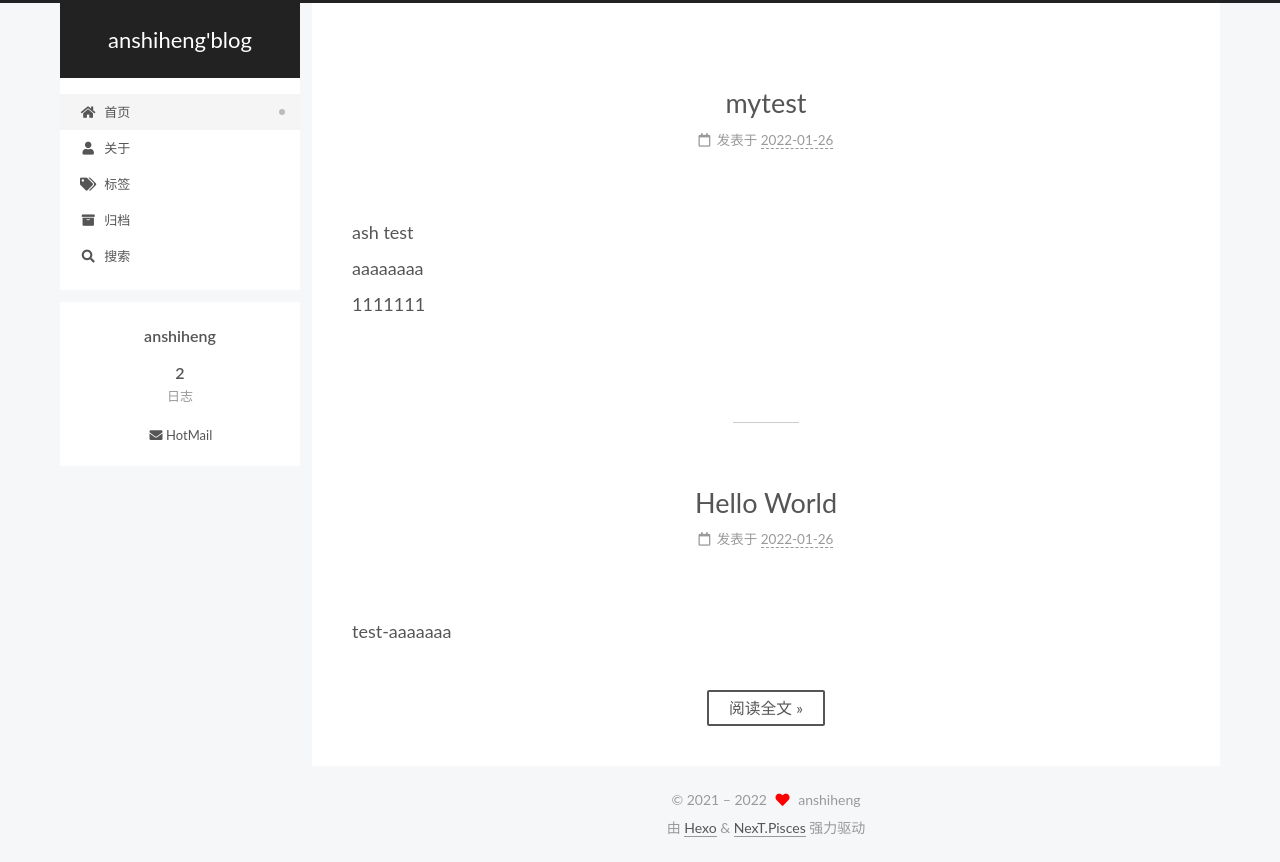
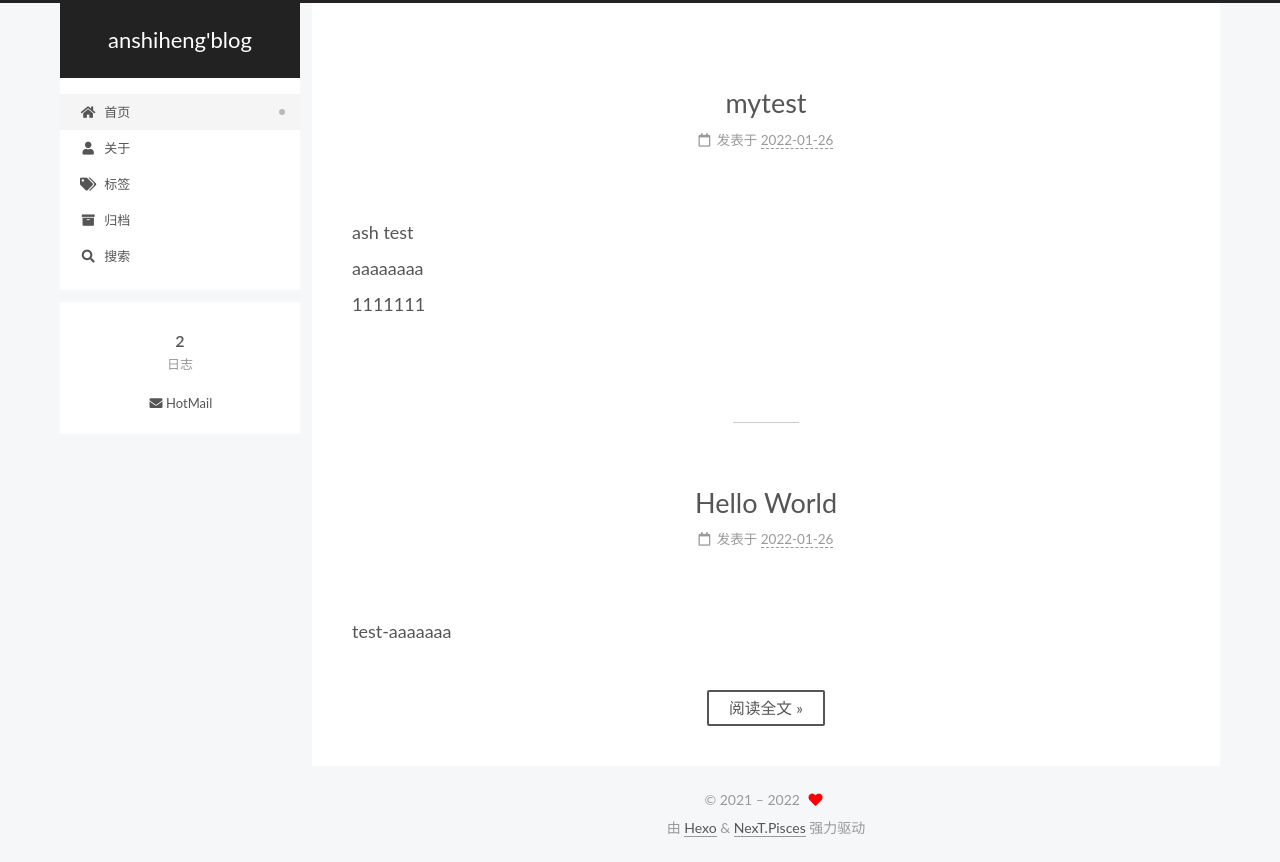
Before and after one commit to ashlmm/ashlmm.github.io, a plain HTML site: page index.html in a window 1280 px wide. Drawn offline with nearby package versions, Linux system fonts and the light colour scheme; a script that the page names is missing.

Commit message:
Site updated: 2022-01-26 16:59:19

```diff
--- a/index.html
+++ b/index.html
@@ -25,7 +25,6 @@
 <meta property="og:url" content="http://example.com/index.html">
 <meta property="og:site_name" content="anshiheng&#39;blog">
 <meta property="og:locale" content="zh_CN">
-<meta property="article:author" content="anshiheng">
 <meta name="twitter:card" content="summary">
 
 
@@ -146,7 +145,7 @@
 
         <div class="site-overview-wrap sidebar-panel">
           <div class="site-author site-overview-item animated" itemprop="author" itemscope itemtype="http://schema.org/Person">
-  <p class="site-author-name" itemprop="name">anshiheng</p>
+  <p class="site-author-name" itemprop="name"></p>
   <div class="site-description" itemprop="description"></div>
 </div>
 <div class="site-state-wrap site-overview-item animated">
@@ -201,7 +200,7 @@
 
     <span hidden itemprop="author" itemscope itemtype="http://schema.org/Person">
       <meta itemprop="image" content="/images/avatar.gif">
-      <meta itemprop="name" content="anshiheng">
+      <meta itemprop="name" content="">
       <meta itemprop="description" content="">
     </span>
 
@@ -266,7 +265,7 @@
 
     <span hidden itemprop="author" itemscope itemtype="http://schema.org/Person">
       <meta itemprop="image" content="/images/avatar.gif">
-      <meta itemprop="name" content="anshiheng">
+      <meta itemprop="name" content="">
       <meta itemprop="description" content="">
     </span>
 
@@ -340,7 +339,7 @@
   <span class="with-love">
     <i class="fa fa-heart"></i>
   </span>
-  <span class="author" itemprop="copyrightHolder">anshiheng</span>
+  <span class="author" itemprop="copyrightHolder"></span>
 </div>
   <div class="powered-by">由 <a href="https://hexo.io/" rel="noopener" target="_blank">Hexo</a> & <a href="https://theme-next.js.org/pisces/" rel="noopener" target="_blank">NexT.Pisces</a> 强力驱动
   </div>
```
Also changed, not shown: 2022/01/26/hello-world/index.html (+3 -4 lines), 2022/01/26/mytest/index.html (+3 -4 lines), about/index.html (+2 -3 lines), archives/2022/01/index.html (+2 -3 lines), archives/2022/index.html (+2 -3 lines), archives/index.html (+2 -3 lines), search.xml (+6 -6 lines), tags/index.html (+2 -3 lines).
